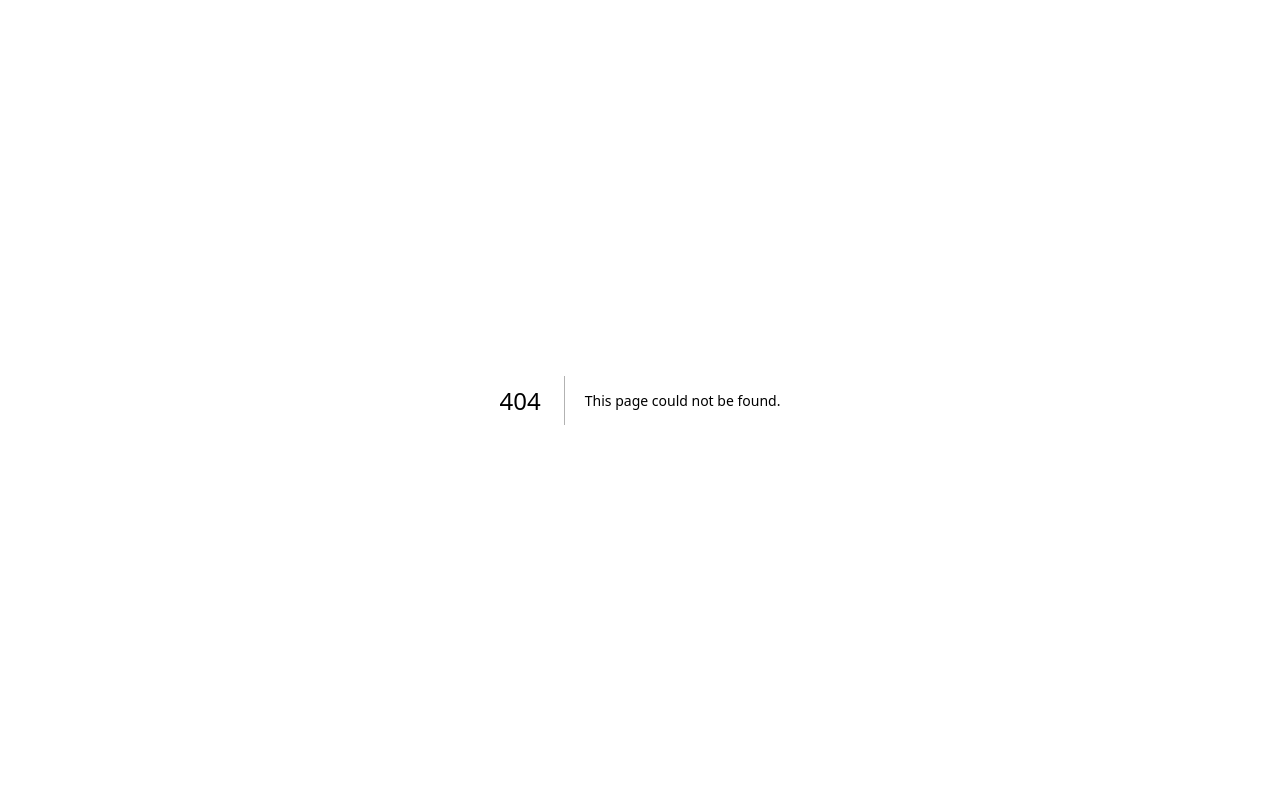
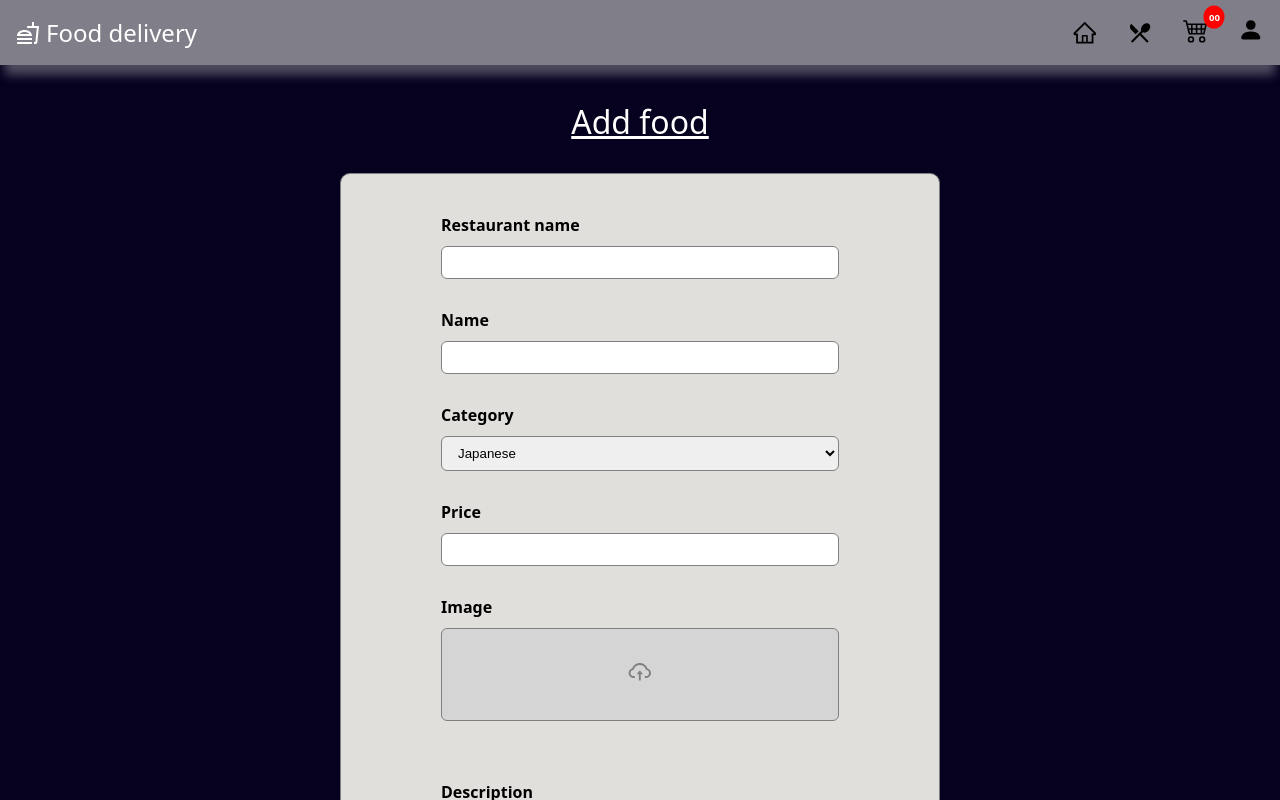
Before and after one commit to yuya-minamide/food-delivery-app, a Next.js app in the folder frontend/: page /addfood in a window 1280 px wide. Before the commit this address had no page. Shown: the top 800 px of the page. Built offline with nearby package versions, Linux system fonts and the light colour scheme.

Commit message:
added AddFood component with design

```diff
--- a/frontend/src/components/common/Header/Header.jsx
+++ b/frontend/src/components/common/Header/Header.jsx
@@ -204,7 +204,7 @@ export function Header() {
 
 						{showMenu && (
 							<PersonalContainer>
-								{storeData.storeName ? <Link href="/">Add food</Link> : null}
+								{storeData.storeName ? <Link href="/addfood">Add food</Link> : null}
 
 								{storeData.storeName ? (
 									<p onClick={handleLogout}>Logout</p>
--- /dev/null
+++ b/frontend/src/pages/addfood/index.jsx
@@ -0,0 +1,148 @@
+import { Header } from "@/components";
+import { AiOutlineCloudUpload } from "react-icons/ai";
+import styled from "styled-components";
+
+const Title = styled.h1`
+	padding: 100px 0 30px 0;
+	text-align: center;
+	text-decoration: underline;
+`;
+
+const Container = styled.div`
+	width: 100%;
+	height: 100vh;
+	color: #000000;
+`;
+
+const FormContainer = styled.div`
+	background-color: #f2f0eaed;
+	border: 1px solid #808080;
+	border-radius: 10px;
+	padding: 40px 100px;
+	margin: 0 auto;
+	width: 600px;
+
+	@media screen and (max-width: 520px) {
+		padding: 80px 20px 0 20px;
+		width: 100%;
+		height: 100vh;
+	}
+
+	div {
+		display: flex;
+		flex-direction: column;
+		margin-bottom: 30px;
+
+		label {
+			text-align: left;
+			margin-bottom: 10px;
+			font-weight: bold;
+		}
+
+		input,
+		select,
+		textarea {
+			padding: 8px 12px;
+			border: solid 1px #808080;
+			border-radius: 6px;
+		}
+
+		select,
+		div {
+			cursor: pointer;
+		}
+
+		div {
+			border: solid 1px #808080;
+			background-color: #d5d5d5;
+			border-radius: 6px;
+			padding: 30px 60px;
+			text-align: center;
+
+			svg {
+				font-size: 1.6rem;
+				color: #808080;
+			}
+		}
+	}
+
+	button {
+		cursor: pointer;
+		background-color: #000000;
+		color: #ffffff;
+		border: none;
+		display: block;
+		width: 40%;
+		padding: 12px 20px;
+		margin: 40px auto 40px auto;
+		border-radius: 10px;
+		font-size: 1.2rem;
+
+		&:hover {
+			opacity: 0.7;
+		}
+	}
+
+	a {
+		color: red;
+	}
+`;
+
+const AddFood = () => {
+	return (
+		<>
+			<Header />
+			<Title>Add food</Title>
+			<Container>
+				<FormContainer>
+					<form>
+						<div>
+							<label htmlFor="restaurantName">Restaurant name</label>
+							<input type="text" name="restaurantName" />
+						</div>
+
+						<div>
+							<label htmlFor="name">Name</label>
+							<input type="text" name="name" />
+						</div>
+
+						<div>
+							<label htmlFor="category">Category</label>
+							<select id="category">
+								<option value="">Japanese</option>
+								<option value="">Chinese</option>
+								<option value="">Indian chicken</option>
+								<option value="">American noodle</option>
+								<option value="">Mexican</option>
+								<option value="">Other</option>
+							</select>
+						</div>
+
+						<div>
+							<label htmlFor="price">Price</label>
+							<input type="text" />
+						</div>
+
+						<div>
+							<label htmlFor="image">Image</label>
+							<div id="image">
+								<span>
+									<AiOutlineCloudUpload />
+								</span>
+							</div>
+						</div>
+
+						<div>
+							<label htmlFor="description">Description</label>
+							<textarea rows="2"></textarea>
+						</div>
+
+						<button>Save</button>
+					</form>
+				</FormContainer>
+			</Container>
+		</>
+	);
+};
+
+export default AddFood;
```
